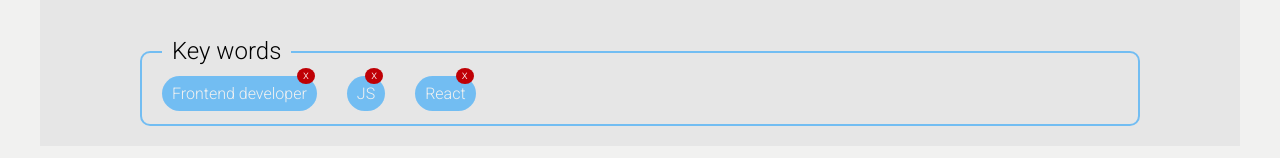
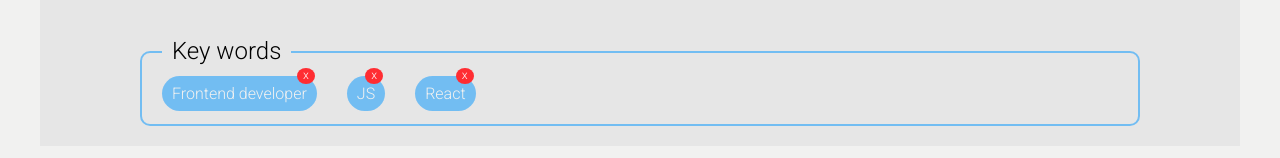
Before and after one commit to mizdebski77/Easy-Employ, a React (Create React App) app: page /Offers in a window 1280 px wide. Shown: the part 349-507 px from the top of the page. Built offline with nearby package versions, Linux system fonts and the light colour scheme.

Commit message:
Remove key word button color  chngaed

```diff
--- a/src/features/JobOffers/styledJobOffers.ts
+++ b/src/features/JobOffers/styledJobOffers.ts
@@ -91,7 +91,7 @@ export const RemoveButton = styled.button`
     position: absolute;
     border-radius: 50%;
     font-size: 12px;
-    background: #bf0005;
+    background: #ff2d32;
     color: white;
     border: none;
     right: 2px;
```
